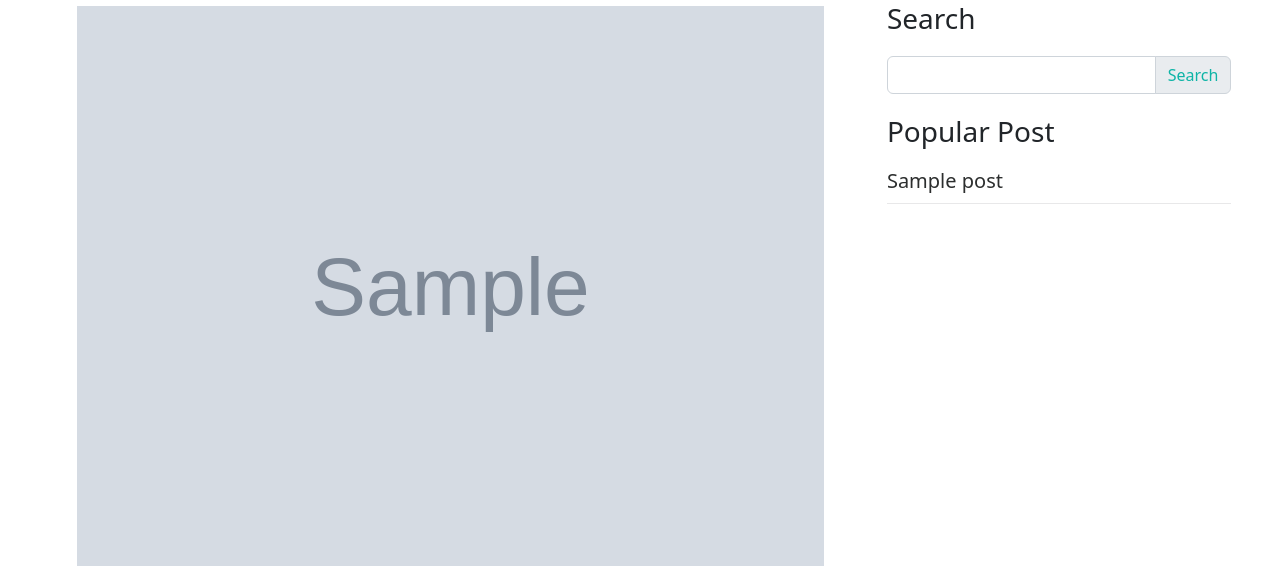
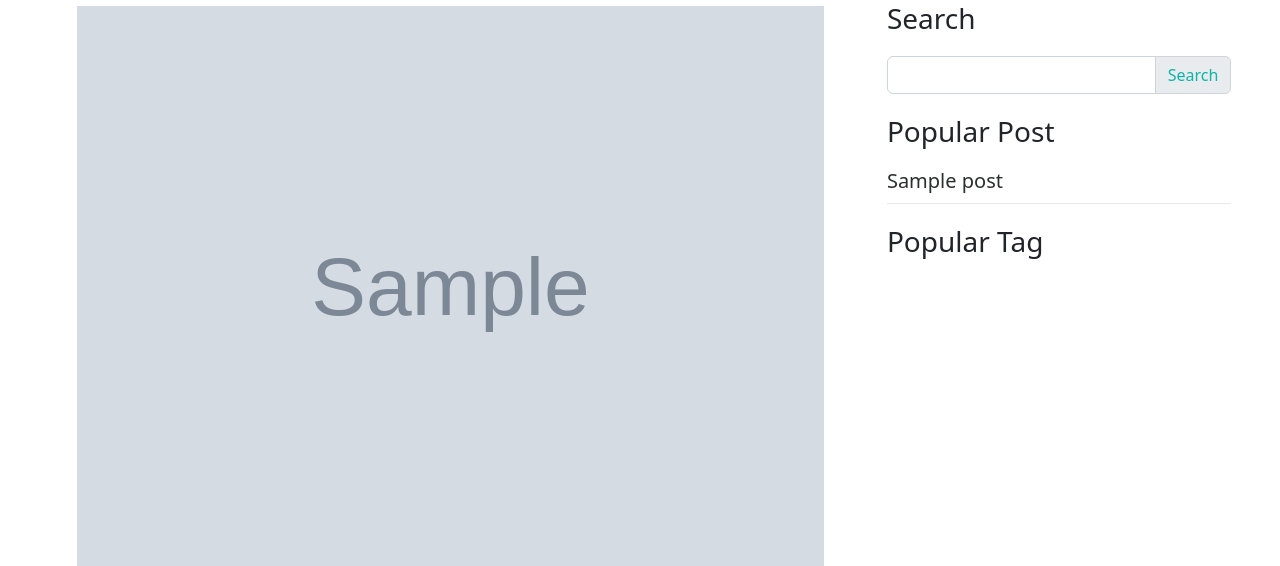
Before and after one commit to DamaMichaelYohanna/nsuk-konnet, a Django app: a page that uses bloggie/blog/template/blog/post_detail.html in a window 1280 px wide. Shown: the part 200-766 px from the top of the page. Run offline with Django 4.2, Linux system fonts and the light colour scheme; tables that the repository leaves empty hold one stand-in row (values such as "Sample post"); grey boxes marked "Sample" are stand-in pictures; some libraries are stand-ins or nearby versions; some web fonts are replaced.

Commit message:
update post detail to add popular tag

```diff
--- a/bloggie/blog/template/blog/post_detail.html
+++ b/bloggie/blog/template/blog/post_detail.html
@@ -160,6 +160,7 @@ Blog{% endblock %} {% block content %}
         <hr />
       </div>
       {% endfor %}
+      <h3>Popular Tag</h3>
     </div>
   </div>
 </div>
```
